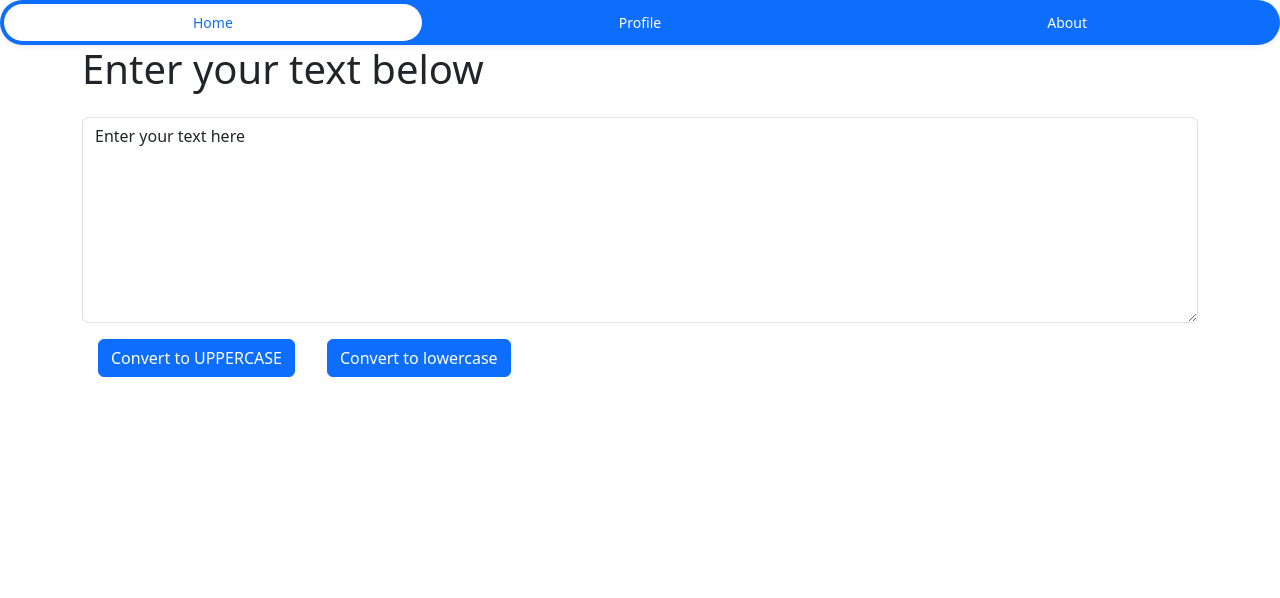
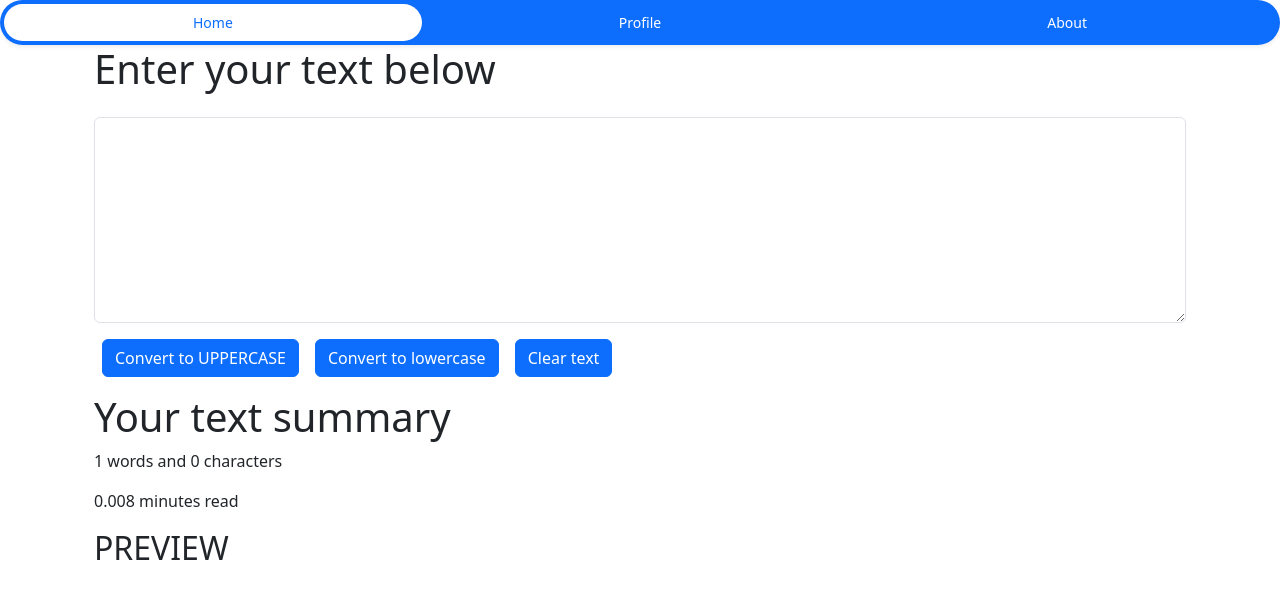
Before and after one commit to Prince3009/Learning-ReactJS, a React (Create React App) app in the folder my-app/: page / in a window 1280 px wide. Shown: the top 598 px of the page. Built offline with nearby package versions, Linux system fonts and the light colour scheme.

Commit message:
adding logics to TextForm

```diff
--- a/my-app/src/components/TextForm.js
+++ b/my-app/src/components/TextForm.js
@@ -20,17 +20,34 @@
     setText(newText);
   }
 
+  const handleClearClick = () => {
+    const newText = "";
+    setText(newText);
+  }
+
   // Declare a state variable 'text' and a function 'setText' to update it
-  const [text, setText] = useState('Enter your text here');
+  const [text, setText] = useState('');
   return (
-    <div>
+    <>
+    <div className='container'>
       <h1 className='mb-4'>{props.heading}</h1>
         <div className="mb-3">
         <textarea className="form-control" value={text} onChange={handleOnChange} id="myBox" rows="8"></textarea>
         </div>
         {/* mx-3 is used for vertical margins(left and right). It is a bootstrap class  */}
-        <button className="btn btn-primary mx-3" onClick={handleUppercaseClick}>Convert to UPPERCASE</button>
-        <button className="btn btn-primary mx-3" onClick={handleLowercaseClick}>Convert to lowercase</button>
+        <button className="btn btn-primary mx-2" onClick={handleUppercaseClick}>Convert to UPPERCASE</button>
+        <button className="btn btn-primary mx-2" onClick={handleLowercaseClick}>Convert to lowercase</button>
+        <button className="btn btn-primary mx-2" onClick={handleClearClick}>Clear text</button>
+
+
     </div>
+    <div className="container my-3">
+      <h1>Your text summary</h1>
+      <p>{text.split(" ").length} words and {text.length} characters</p>
+      <p>{0.008 * text.split(" ").length} minutes read</p>
+      <h2>PREVIEW</h2>
+      <p>{text}</p>
+    </div>
+    </>
   )
 }
```
